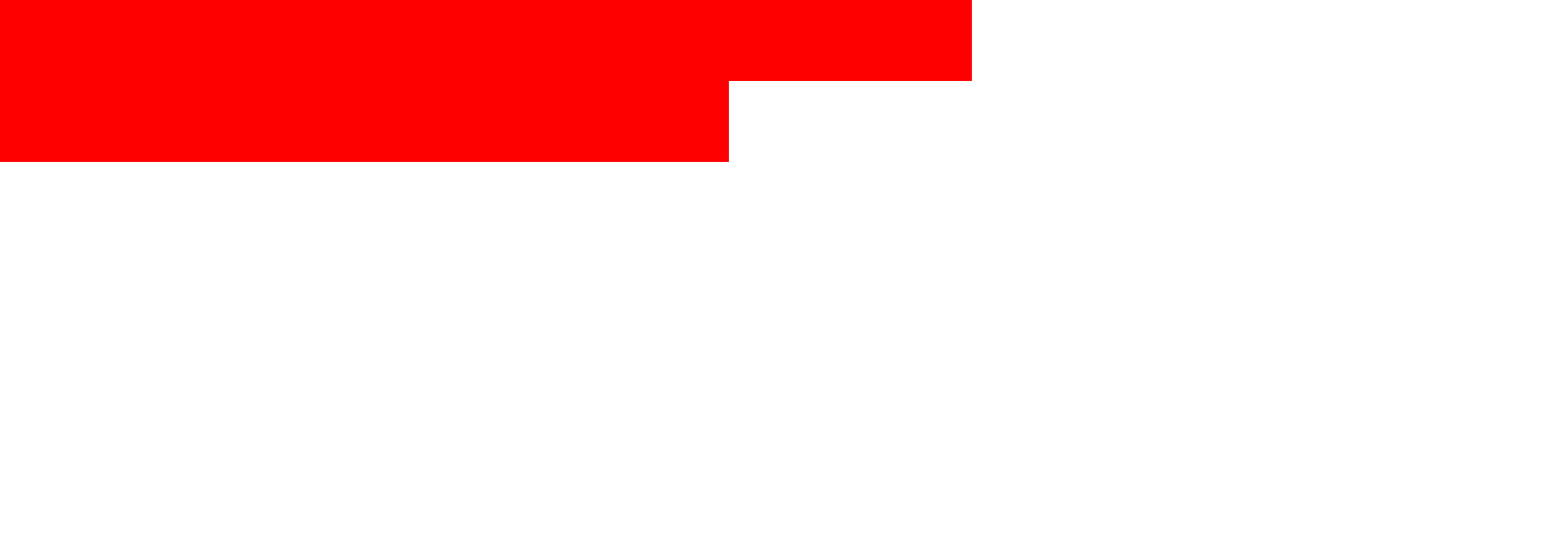
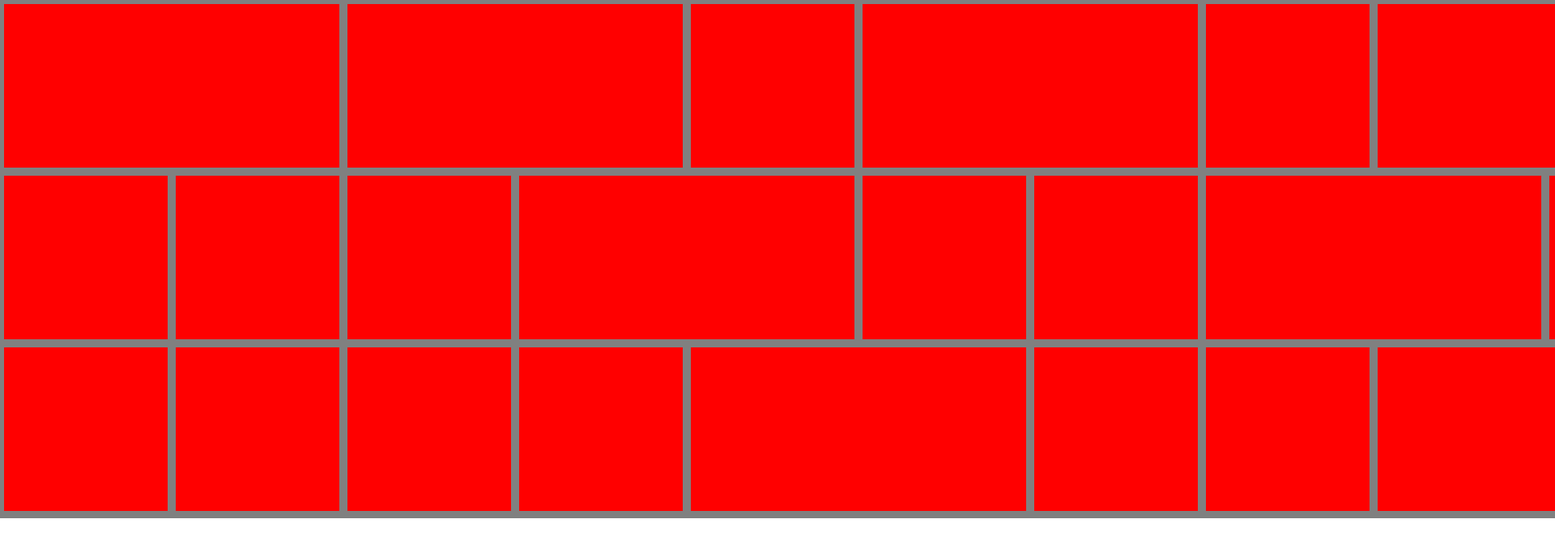
Before and after one commit to jebrannon/3d-list-transition, a plain HTML site: page index.html in a window 1280 px wide. Shown: the top 678 px of the page at 81% size, 1920 px wide, since content can reach past the window. Drawn offline with nearby package versions, Linux system fonts and the light colour scheme.

Commit message:
initial grid builder logic added

```diff
--- a/css/styles.css
+++ b/css/styles.css
@@ -17,7 +17,16 @@ li {
 
 /* --- */
 
+#section {
+	width: 400%;
+	background: grey;
+}
+
 #section .my-list-item {
+
+	padding: 5px;
+	position: absolute;
+
 
 	-webkit-transition: .75s;
 	-webkit-transform-style: preserve-3d;
@@ -42,8 +51,14 @@ li {
 
 	-moz-transform-style: preserve-3d;
 	-ms-transform-style: preserve-3d;
+
+
+
+	box-sizing: border-box;
+	-moz-box-sizing: border-box;
+	-ms-box-sizing: border-box;
+	-webkit-box-sizing: border-box;
 }
-
 
 /*  START: Accommodating for IE  */
 #section .my-list-item.focus .back {
@@ -64,18 +79,19 @@ li {
 #section .my-list-item.focus {
 	pointer-events: auto;
 	z-index: 100;
+	/*position: fixed;*/
 }
 
 /*  END: Accommodating for IE  */
 
 #section .small {
-	height: 100px;
-	width: 100px;
+	height: 33%;
+	width: 66%;
 }
 
 #section .large {
-	height: 100px;
-	width: 200px;
+	height: 33%;
+	width: 33%;
 }
 
 #section .front,
--- a/index.html
+++ b/index.html
@@ -52,7 +52,12 @@
             </div>
         </noscript>
 
-            <ul id="section" class="my-list js-masonry" data-masonry-options='{ "columnWidth": 100, "itemSelector": ".my-list-item" }' ng-grid>
+            <ul id="section" class="my-list" ng-grid>
+                <li class="my-list-item large"><div class="my-list-inner"><div class="front"></div><div class="back"></div></div></li>
+                <li class="my-list-item large"><div class="my-list-inner"><div class="front"></div><div class="back"></div></div></li>
+                <li class="my-list-item small"><div class="my-list-inner"><div class="front"></div><div class="back"></div></div></li>
+                <li class="my-list-item large"><div class="my-list-inner"><div class="front"></div><div class="back"></div></div></li>
+                <li class="my-list-item small"><div class="my-list-inner"><div class="front"></div><div class="back"></div></div></li>
                 <li class="my-list-item large"><div class="my-list-inner"><div class="front"></div><div class="back"></div></div></li>
                 <li class="my-list-item small"><div class="my-list-inner"><div class="front"></div><div class="back"></div></div></li>
                 <li class="my-list-item small"><div class="my-list-inner"><div class="front"></div><div class="back"></div></div></li>
@@ -61,10 +66,14 @@
                 <li class="my-list-item large"><div class="my-list-inner"><div class="front"></div><div class="back"></div></div></li>
                 <li class="my-list-item small"><div class="my-list-inner"><div class="front"></div><div class="back"></div></div></li>
                 <li class="my-list-item small"><div class="my-list-inner"><div class="front"></div><div class="back"></div></div></li>
+                <li class="my-list-item large"><div class="my-list-inner"><div class="front"></div><div class="back"></div></div></li>
+                <li class="my-list-item large"><div class="my-list-inner"><div class="front"></div><div class="back"></div></div></li>
+                <li class="my-list-item small"><div class="my-list-inner"><div class="front"></div><div class="back"></div></div></li>
+                <li class="my-list-item small"><div class="my-list-inner"><div class="front"></div><div class="back"></div></div></li>
                 <li class="my-list-item small"><div class="my-list-inner"><div class="front"></div><div class="back"></div></div></li>
                 <li class="my-list-item small"><div class="my-list-inner"><div class="front"></div><div class="back"></div></div></li>
                 <li class="my-list-item large"><div class="my-list-inner"><div class="front"></div><div class="back"></div></div></li>
-                <li class="my-list-item large"><div class="my-list-inner"><div class="front"></div><div class="back"></div></div></li>
+                <li class="my-list-item small"><div class="my-list-inner"><div class="front"></div><div class="back"></div></div></li>
                 <li class="my-list-item small"><div class="my-list-inner"><div class="front"></div><div class="back"></div></div></li>
                 <li class="my-list-item large"><div class="my-list-inner"><div class="front"></div><div class="back"></div></div></li>
                 <li class="my-list-item large"><div class="my-list-inner"><div class="front"></div><div class="back"></div></div></li>
--- a/js/directives/GridDirective.js
+++ b/js/directives/GridDirective.js
@@ -7,32 +7,32 @@ app.directive('ngGrid', ['$window', function($window) {
 			var _margin = 40;
 			var _open = false;
 			var _transEndEventNames = 'transitionend webkitTransitionEnd oTransitionEnd otransitionend MSTransitionEnd';
-console.log('ngGrid');
+			var _items = [];
+			var _rows = 3;
+
 			//  Methods
 			var handleEvent = function (e) {
 				var eventType = e.type ? e.type : e.name;
 				switch(eventType) {
 					case 'click':
-						if (!_open && $(e.target).hasClass('my-list-item')) {
-							openItem(angular.element(e.target));
-						}
-						else {
-							closeItem(angular.element(e.target));
-						}
+						userItemSelect(angular.element(e.target));
 						break;
 					case 'transitionend':
 					case 'webkitTransitionEnd':
 					case 'oTransitionEnd':
 					case 'otransitionend':
 					case 'MSTransitionEnd':
-						if ($(e.target).hasClass('my-list-item')) {
-							if (!$(e.target).hasClass('focus')) {
-								var $items = elem.find('.my-list-item');
-								$items.removeClass('disable');
-							}
-							elem.off(_transEndEventNames, handleEvent);
-						}
+						transtitionManager(angular.element(e.target));
 						break;
+				}
+			};
+			var userItemSelect = function ($el) {
+				var _isValidItem = $el.hasClass('my-list-item');
+				if (!_open && _isValidItem) {
+					openItem($el);
+				}
+				else if (_open && _isValidItem) {
+					closeItem($el);
 				}
 			};
 			var openItem = function ($el) {
@@ -40,16 +40,10 @@ console.log('ngGrid');
 				$items.addClass('disable');
 				_open = true;
 				elem.on(_transEndEventNames, handleEvent);
-
-				console.log('element',$el[0])
-
-
 				$el.addClass('focus');
-				$el.data('data-opening', 'true')
 				centralizeGridItem($el);
 			};
 			var closeItem = function ($el) {
-				var $items = elem.find('.my-list-item ');
 				$el.removeClass('focus');
 				_open = false;
 				$el.css({
@@ -63,17 +57,10 @@ console.log('ngGrid');
 			var centralizeGridItem = function ($el) {
 				_memory.x = $el.position().left;
 				_memory.y = $el.position().top;
-				_memory.w = $el.width();
-				_memory.h = $el.height();
+				_memory.w = $el.outerWidth();
+				_memory.h = $el.outerHeight();
 				var width = _$window.width() - (_margin * 2);
 				var height = _$window.height() - (_margin * 2);
-
-				console.log('width', width);
-				console.log('height', height);
-				console.log('window', _$window[0]);
-
-				elem.append('<p style="position: absolute;bottom: 0">'+height+$window+'</p>')
-
 				$el.css({
 					width: width,
 					height: height,
@@ -81,9 +68,91 @@ console.log('ngGrid');
 					left: _margin
 				});
 			};
+			var transtitionManager = function ($el) {
+				var _isValidItem = $el.hasClass('my-list-item');
+				var $items = elem.find('.my-list-item');
+				if (_isValidItem) {
+					if (!$el.hasClass('focus')) {
+						$items.removeClass('disable');
+					}
+					elem.off(_transEndEventNames, handleEvent);
+				}
+			};
+
+			var gridGlue = function () {
+
+				var height = Math.ceil(_$window.height() * .8);
+				var itemHeight = Math.ceil(height * .33);
+				elem.height(height);
+
+				var $items = elem.find('.my-list-item');
+				var $item = false;
+				var len = $items.length;
+				var inc = 0;
+				var o = {};
+				var twidth = 0;
+
+				while (len--) {
+					$item = $($items[inc]);
+					o = {
+						h: itemHeight,
+						w: itemHeight,
+						top: 0,
+						left: 0,
+						$el: $item
+					}
+					if ($item.hasClass('large')) {
+						o.w = itemHeight * 2;
+					}
+					twidth = twidth + o.w;
+					_items.push(o);
+					inc++;
+				}
+
+				len = _items.length;
+				inc = 0;
+				row = 0;
+				col = 0;
+				var width_limiter = twidth/_rows;
+				var temp_width = 0;
+				var temp_left;
+
+				while (len--) {
+
+					temp_width = temp_width + _items[inc].w;
+					if (temp_width > width_limiter && row < (_rows-1)) {
+						temp_width = _items[inc].w;
+						row++;
+						col = 0;
+					}
+
+					if (col === 0) {
+						temp_left = 0;
+					}
+					else {
+						temp_left = temp_left + _items[inc-1].w;
+					}
+
+					_items[inc].$el.css({
+						height: _items[inc].h,
+						width: _items[inc].w,
+						top: _items[inc].h * row,
+						left: temp_left,
+					});
+
+					col++;
+					inc++;
+
+					if (len === 0) {
+						elem.width(temp_width);
+					}
+
+				};
+			};
 
 			//  Listeners
 			elem.on('click', handleEvent);
+			gridGlue();
 		}
   };
 }]);
```
